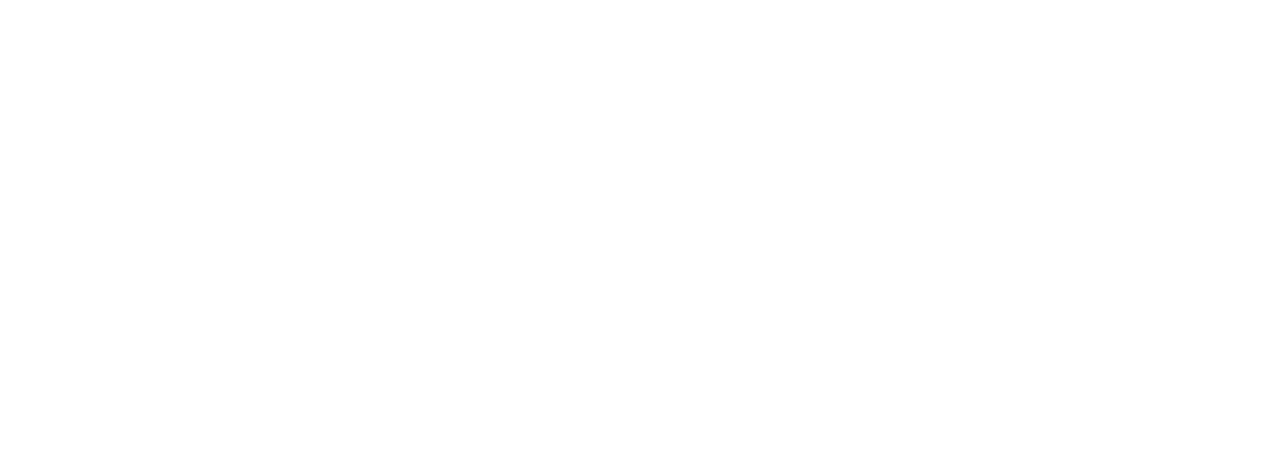
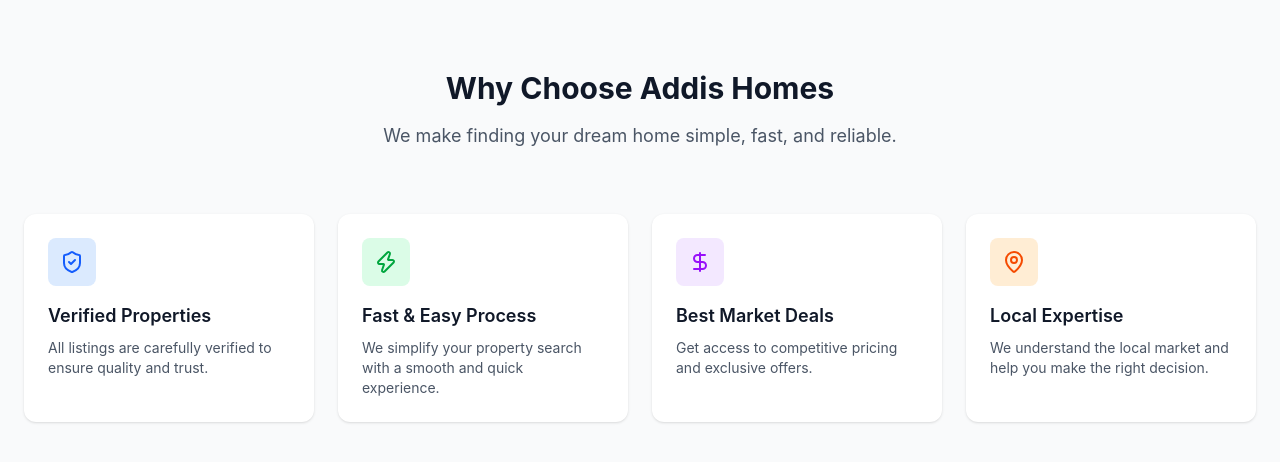
Before and after one commit to Teshome-Worku/addis-homes, a Next.js app: page / in a window 1280 px wide. Shown: the part 1862-2324 px from the top of the page. Before the commit the page ends 1852 px from the top, so only its background shows below. Built offline with nearby package versions, Linux system fonts and the light colour scheme.

Commit message:
feat: add WhyChooseUs section and update navigation links for better accessibility

```diff
--- a/src/app/page.tsx
+++ b/src/app/page.tsx
@@ -1,12 +1,14 @@
 import Hero from "@/sections/hero";
 import Navbar from "@/components/Navbar";
 import FeaturedProperties from "@/sections/FeaturedProperties";
+import WhyChooseUs from "@/sections/WhyChooseUs";
 export default function Home() {
   return (
     <main>
       <Navbar />
       <Hero />
       <FeaturedProperties />
+      <WhyChooseUs />
 
     </main>
   );
--- a/src/components/Navbar.tsx
+++ b/src/components/Navbar.tsx
@@ -16,7 +16,7 @@
                 {/* NAV LINKS */}
                 <nav className="hidden md:flex gap-8 text-white text-sm">
                     <a href="#">Home</a>
-                    <a href="#">Properties</a>
+                    <a href="#featured-properties">Properties</a>
                     <a href="#">About</a>
                     <a href="#">Contact</a>
                 </nav>
--- a/src/sections/FeaturedProperties.tsx
+++ b/src/sections/FeaturedProperties.tsx
@@ -8,7 +8,7 @@
 export default function FeaturedProperties() {
     const router = useRouter();
     return (
-        <section className="py-20 bg-gray-50">
+        <section className="py-20 bg-gray-50" id="featured-properties">
             <div className="max-w-7xl mx-auto px-6">
 
                 {/* HEADER */}
--- /dev/null
+++ b/src/sections/WhyChooseUs.tsx
@@ -0,0 +1,80 @@
+"use client";
+
+import { ShieldCheck, Zap, DollarSign, MapPin } from 'lucide-react';
+
+export default function WhyChooseUs() {
+    return (
+        <section className="bg-gray-50 py-20">
+            <div className="max-w-7xl mx-auto px-6">
+
+                {/* HEADER */}
+                <div className="text-center mb-16">
+                    <h2 className="text-3xl font-bold text-gray-900 mb-4">
+                        Why Choose Addis Homes
+                    </h2>
+                    <p className="text-gray-600 text-lg max-w-2xl mx-auto">
+                        We make finding your dream home simple, fast, and reliable.
+                    </p>
+                </div>
+
+                {/* CARDS */}
+                <div className="grid grid-cols-1 md:grid-cols-2 lg:grid-cols-4 gap-6">
+
+                    {/* CARD 1 */}
+                    <div className="bg-white p-6 rounded-xl shadow-sm hover:shadow-md transition">
+                        <div className="w-12 h-12 bg-blue-100 rounded-lg flex items-center justify-center mb-4">
+                            <ShieldCheck className="w-6 h-6 text-blue-600" />
+                        </div>
+                        <h3 className="text-lg font-semibold text-gray-900 mb-2">
+                            Verified Properties
+                        </h3>
+                        <p className="text-gray-600 text-sm">
+                            All listings are carefully verified to ensure quality and trust.
+                        </p>
+                    </div>
+
+                    {/* CARD 2 */}
+                    <div className="bg-white p-6 rounded-xl shadow-sm hover:shadow-md transition">
+                        <div className="w-12 h-12 bg-green-100 rounded-lg flex items-center justify-center mb-4">
+                            <Zap className="w-6 h-6 text-green-600" />
+                        </div>
+                        <h3 className="text-lg font-semibold text-gray-900 mb-2">
+                            Fast & Easy Process
+                        </h3>
+                        <p className="text-gray-600 text-sm">
+                            We simplify your property search with a smooth and quick experience.
+                        </p>
+                    </div>
+
+                    {/* CARD 3 */}
+                    <div className="bg-white p-6 rounded-xl shadow-sm hover:shadow-md transition">
+                        <div className="w-12 h-12 bg-purple-100 rounded-lg flex items-center justify-center mb-4">
+                            <DollarSign className="w-6 h-6 text-purple-600" />
+                        </div>
+                        <h3 className="text-lg font-semibold text-gray-900 mb-2">
+                            Best Market Deals
+                        </h3>
+                        <p className="text-gray-600 text-sm">
+                            Get access to competitive pricing and exclusive offers.
+                        </p>
+                    </div>
+
+                    {/* CARD 4 */}
+                    <div className="bg-white p-6 rounded-xl shadow-sm hover:shadow-md transition">
+                        <div className="w-12 h-12 bg-orange-100 rounded-lg flex items-center justify-center mb-4">
+                            <MapPin className="w-6 h-6 text-orange-600" />
+                        </div>
+                        <h3 className="text-lg font-semibold text-gray-900 mb-2">
+                            Local Expertise
+                        </h3>
+                        <p className="text-gray-600 text-sm">
+                            We understand the local market and help you make the right decision.
+                        </p>
+                    </div>
+
+                </div>
+
+            </div>
+        </section>
+    );
+}
```
